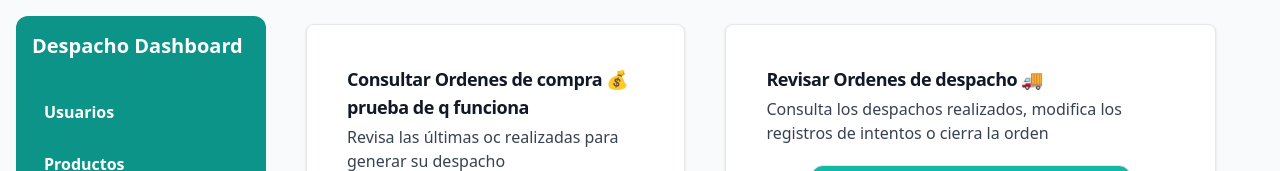
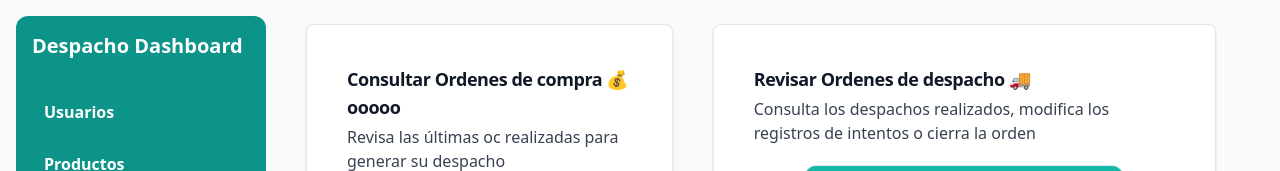
Before and after one commit to benjawl-alt/Prueba2-Innovatech-EKS, a React (Vite) app in the folder front_despacho/: page / in a window 1280 px wide. Shown: the top 171 px of the page. Built offline with nearby package versions, Linux system fonts and the light colour scheme.

Commit message:
fix: actualizar dato en vivoddd

```diff
--- a/front_despacho/src/componentes/CrudAdmin/PruebaCards.jsx
+++ b/front_despacho/src/componentes/CrudAdmin/PruebaCards.jsx
@@ -11,7 +11,7 @@ export const PruebaCards = () => {
     <section>
       <div className="flex justify-center">
         <CardComponent
-          title="Consultar Ordenes de compra 💰 prueba de q funciona"
+          title="Consultar Ordenes de compra 💰 ooooo"
           description="Revisa las últimas oc realizadas para generar su despacho"
           buttonText="Consultar"
           onClick={() => {
```
Also changed, not shown: 1 other file (tests, documents, lock files or other folders).
